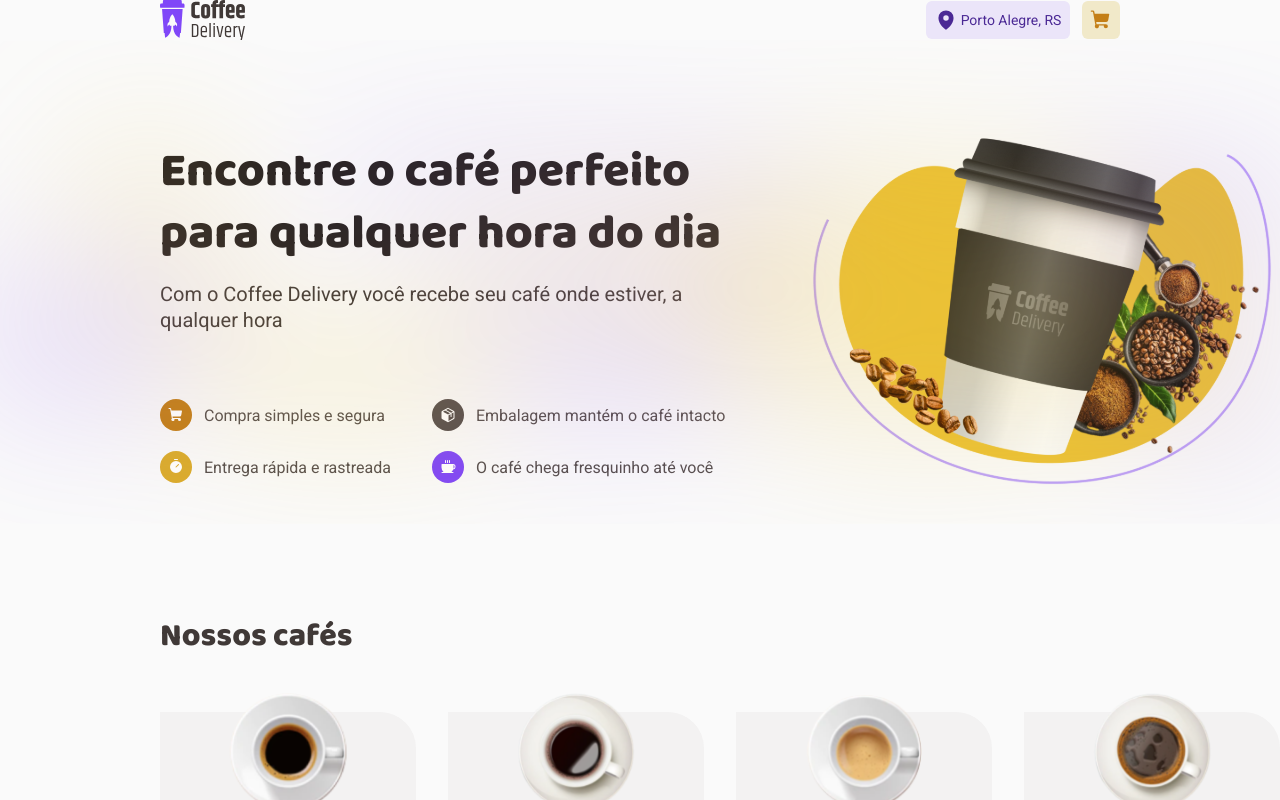
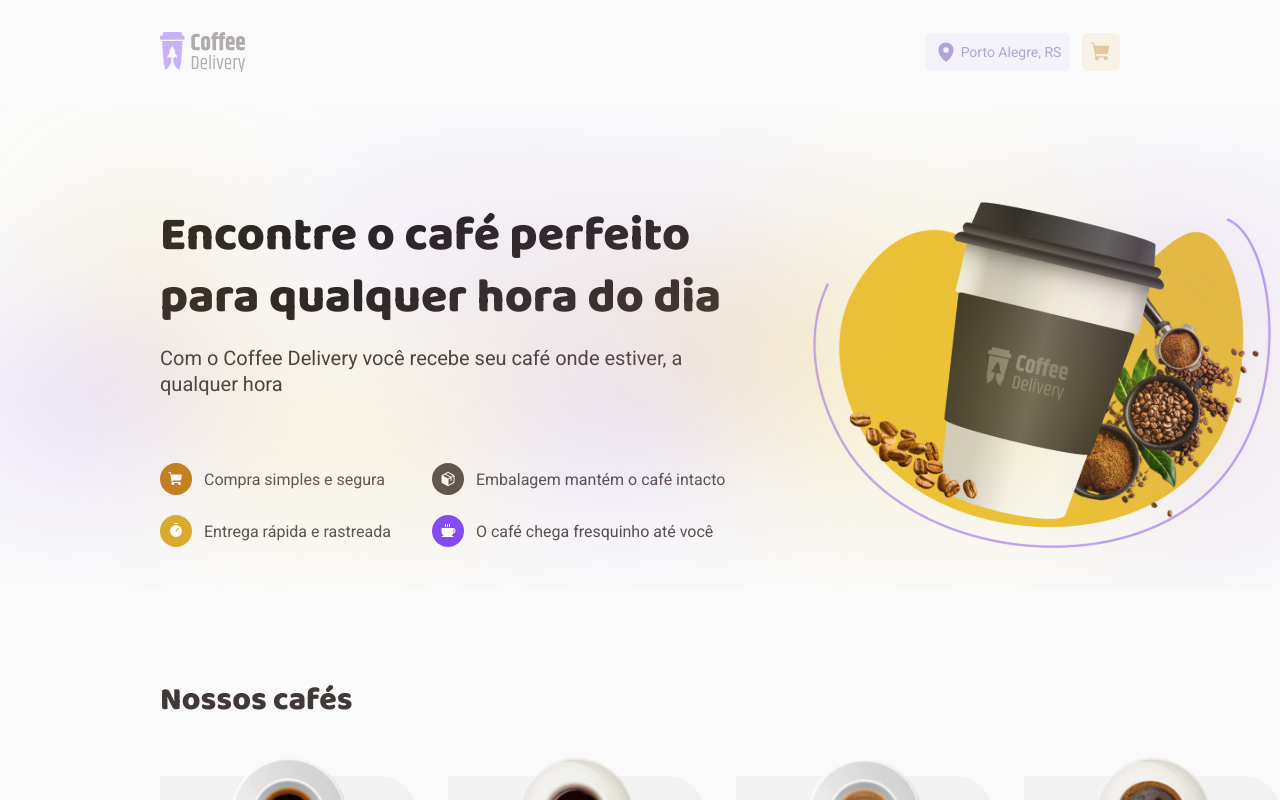
Before and after one commit to ArliMachado/coffee-delivery, a React (Vite) app: page / in a window 1280 px wide. Shown: the top 800 px of the page. Built offline with nearby package versions, Linux system fonts and the light colour scheme.

Commit message:
Implementando opacidade do header quando estiver na home

```diff
--- a/src/components/Header/index.tsx
+++ b/src/components/Header/index.tsx
@@ -1,10 +1,22 @@
 import { MapPin, ShoppingCart } from 'phosphor-react'
+import { useEffect, useState } from 'react'
+import { useLocation } from 'react-router-dom'
 import logoCoffee from '../../assets/logo.svg'
 import * as S from './styles'
 
 export function Header() {
+  const [isHome, setIsHome] = useState(false)
+
+  const location = useLocation()
+
+  useEffect(() => {
+    if (location.pathname === '/') {
+      setIsHome(true)
+    }
+  }, [location.pathname])
+
   return (
-    <S.HeaderContainer>
+    <S.HeaderContainer isHomePage={isHome}>
       <img src={logoCoffee} alt="" />
 
       <S.CheckoutInfo>
--- a/src/components/Header/styles.ts
+++ b/src/components/Header/styles.ts
@@ -1,14 +1,19 @@
 import styled from 'styled-components'
 
-export const HeaderContainer = styled.header`
+interface IHeaderContainerProps {
+  isHomePage: boolean
+}
+
+export const HeaderContainer = styled.header<IHeaderContainerProps>`
   display: flex;
   align-items: center;
   justify-content: space-between;
 
   height: 10rem;
+  padding: 2rem 0;
 
   // TODO Definir opacidade quando for a Home
-  /* opacity: 0.4; */
+  opacity: ${({ isHomePage }) => (isHomePage ? '0.4' : '1')};
 `
 
 export const CheckoutInfo = styled.div`
```
